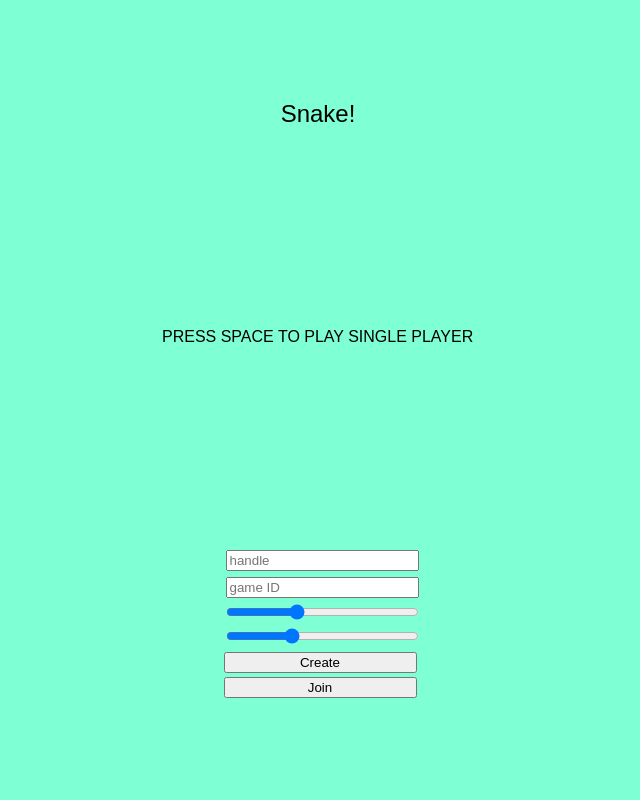
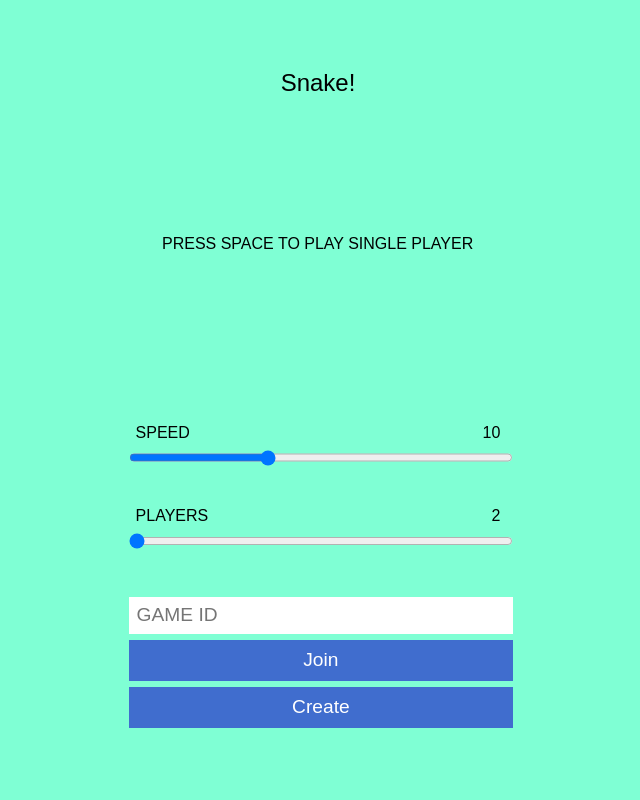
Before and after one commit to sonnybardhan/snake-mp-practice, a website with bundled scripts: page client/index.html in a window 1280 px wide. Shown: the whole page, without its empty margins (322-962 px from the left). Built offline with nearby package versions, Linux system fonts and the light colour scheme; no server answers.

Commit message:
fix focus/blur issue, styling changes

```diff
--- a/client/game.js
+++ b/client/game.js
@@ -5,7 +5,7 @@ import { SPEED, update as updateSnake, draw as drawSnake, snakes, reset, setSPEE
 import { update as updateFood, draw as drawFood, food, lastConsumer } from './food.js';
 import { directions, numPlayers } from './input.js';
 
-export const nameInput = document.getElementById('name-input');
+// export const nameInput = document.getElementById('name-input');
 export const gameIdInput = document.getElementById('game-id-input');
 export const createBtn = document.getElementById('create-btn');
 export const joinBtn = document.getElementById('join-btn');
@@ -17,6 +17,8 @@ const gameIdSpan = document.getElementById('game-id-span');
 const escapeMessageSpan = document.getElementById('escape-message-span');
 export const speedInput = document.getElementById('speed-input');
 export const playerCountInput = document.getElementById('player-count-input');
+export const speedDisplay = document.getElementById('speed-display');
+export const playerCountDisplay = document.getElementById('player-count-display');
 // const cancelBtn = document.getElementById('cancel-btn');
 // export const overlay = document.getElementById('overlay');
 const gameBoard = document.getElementById('game-board');
@@ -37,8 +39,16 @@ export function setPlayerIndex(value) {
 
 speedInput.addEventListener('change', (e) => {
 	playerSpeedInput = e.target.value * 2;
+	speedDisplay.innerText = playerSpeedInput;
 	setSPEED(playerSpeedInput);
-	// console.log('playerSpeedInput changed: ', playerSpeedInput);
+	speedInput.blur();
+});
+
+playerCountInput.addEventListener('change', (e) => {
+	playerCountDisplay.innerText = e.target.value;
+	console.log('playercount changing');
+	playerCountInput.blur();
+	// console.log('player count changed: ', playerSpeedInput);
 });
 
 export let game = { status: 'landing', mode: 'single' };
--- a/client/index.html
+++ b/client/index.html
@@ -40,25 +40,33 @@
 				PRESS SPACE TO PLAY SINGLE PLAYER
 			</div>
 			<div class="input-div" id="input-div">
-				<div class="">
+				<!-- <div class="">
 					<input type="text" id="name-input" placeholder="handle" name="name-input">
-				</div>
-				<div class="">
-					<input type="text" id="game-id-input" placeholder="game ID" name="game-id-input"><br>
-				</div>
+				</div> -->
+
 				<!-- <div class="">
 					<input type="number" value="12" placeholder="speed input" id="speed-input"><br>
 				</div> -->
-				<div class="">
-					<!-- <input type="number" value="12" placeholder="speed input" id="speed-input"><br> -->
+				<div class="slider-div">
+					<div class="slider-readout">
+						<span id="speed-title">SPEED</span>
+						<span id="speed-display">10</span>
+					</div>
 					<input type='range' min='1' max='15' value='6' step='1' id="speed-input" />
 				</div>
+				<div class="slider-div">
+					<div class="slider-readout">
+						<span id="num-players-title">PLAYERS</span>
+						<span id="player-count-display">2</span>
+					</div>
+					<!-- <input type='range' min='2' max='4' value='2' step='1' id="player-count-input" /> -->
+					<input type='range' min='2' max='4' value='2' id="player-count-input" />
+				</div>
 				<div class="">
-					<!-- <input type="number" min="1" max="4" value="2"><br> -->
-					<input type='range' min='1' max='4' value='2' step='1' id="player-count-input" />
+					<input type="text" id="game-id-input" placeholder="GAME ID" name="game-id-input"><br>
 				</div>
-				<button id="create-btn" style="width: 100%">Create</button>
-				<button id="join-btn" style="width: 100%">Join</button>
+				<button id="join-btn">Join</button>
+				<button id="create-btn">Create</button>
 			</div>
 		</div>
 
--- a/client/snake.js
+++ b/client/snake.js
@@ -12,7 +12,8 @@ import {
 	gameIdInput,
 	joinBtn,
 	speedInput,
-	setPlayerIndex
+	setPlayerIndex,
+	speedDisplay
 } from './game.js';
 
 // const SPEED = 11;
@@ -243,7 +244,8 @@ export function reset() {
 	//reset speed
 	//clear input fields
 	setSPEED(10);
-	speedInput.value = SPEED;
+	speedInput.value = SPEED / 2;
+	speedDisplay.innerText = SPEED;
 	gameIdInput.value = '';
 	joinBtn.disabled = false;
 	game.status = 'landing';
--- a/client/style/style.css
+++ b/client/style/style.css
@@ -36,17 +36,81 @@ body {
 	/* padding: 0; */
 }
 
-#speed-input {
-	/* height: 40px;
-	/* width: 40px; */
+
+.slider-readout {
+	display: flex;
+	justify-content: space-between;
+	align-items: center;
+	margin-top: 2em;
+}
+
+#game-id-input {
+	border: none;
+	outline: none;
+	padding: .4em;
+	font-size: 1.2em;
+	margin: .15em;
+	margin-top: 2em;
 
 }
 
-#input-div * {
+#game-id-input,
+#speed-input,
+#player-count-input {
+	/* margin: .15em; */
 	width: 100%;
-	/* padding: .5em; */
+	transition: all .3s ease-in-out;
+}
 
-	margin: 2px;
+#speed-input,
+#player-count-input {
+	margin: .2em;
+	height: 2em;
+	/* flex: 100%; */
+}
+
+#speed-input:focus,
+#player-count-input:focus {
+	outline: none;
+}
+
+#speed-title,
+#num-players-title {
+	width: 70%;
+	text-align: start;
+}
+
+#speed-display,
+#player-count-display {
+	text-align: end;
+	width: 20%;
+}
+
+#game-id-input:hover,
+#speed-input:hover,
+#player-count-input:hover {
+	transform: scale(1.07);
+}
+
+#create-btn,
+#join-btn {
+	margin: .15em;
+	font-size: 1.2em;
+	color: white;
+	padding: .5em;
+	background-color: rgb(64, 109, 206);
+	border: none;
+	width: 100%;
+	transition: all .3s ease-in-out;
+}
+
+#create-btn:hover,
+#join-btn:hover {
+	transform: scale(1.06);
+}
+
+#input-div {
+	width: 30vw;
 }
 
 #landing {
```
